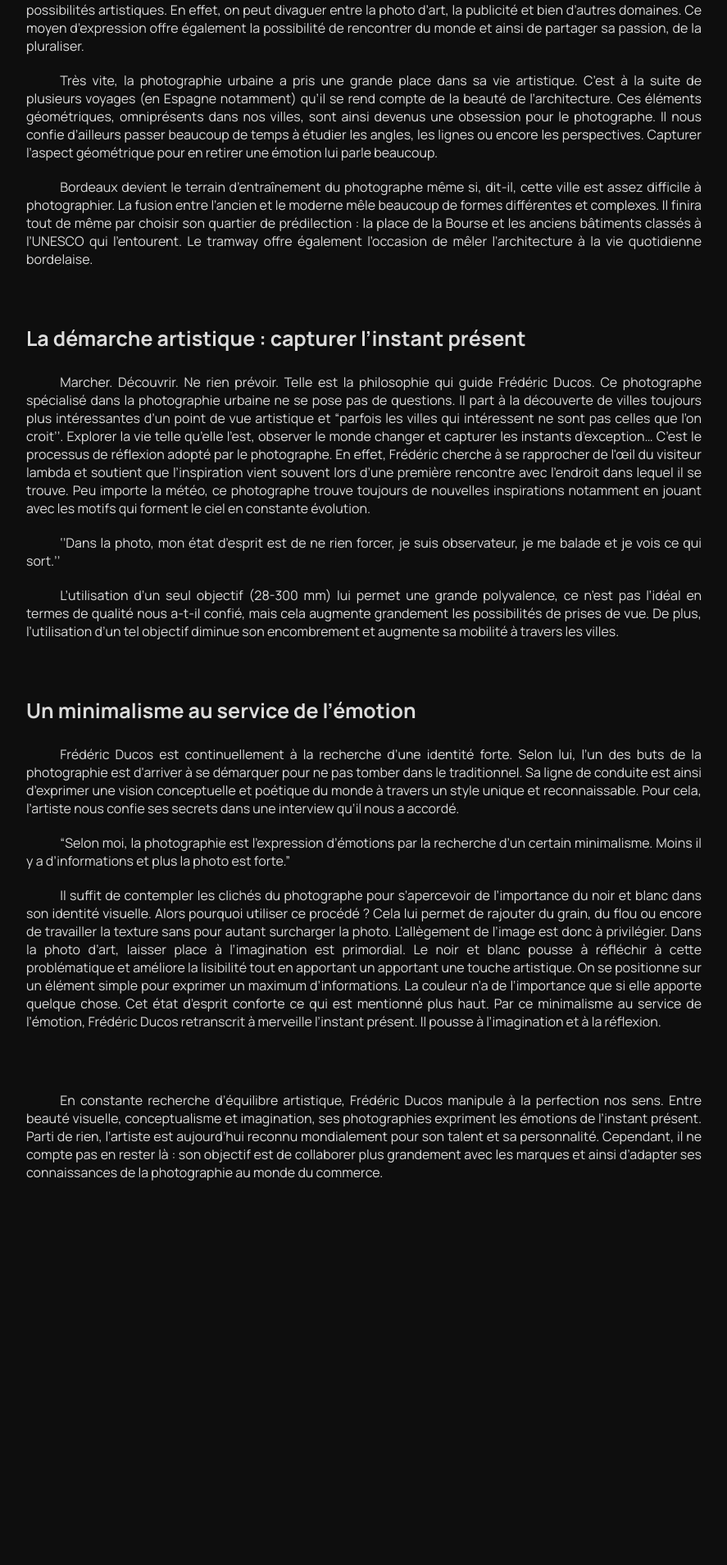
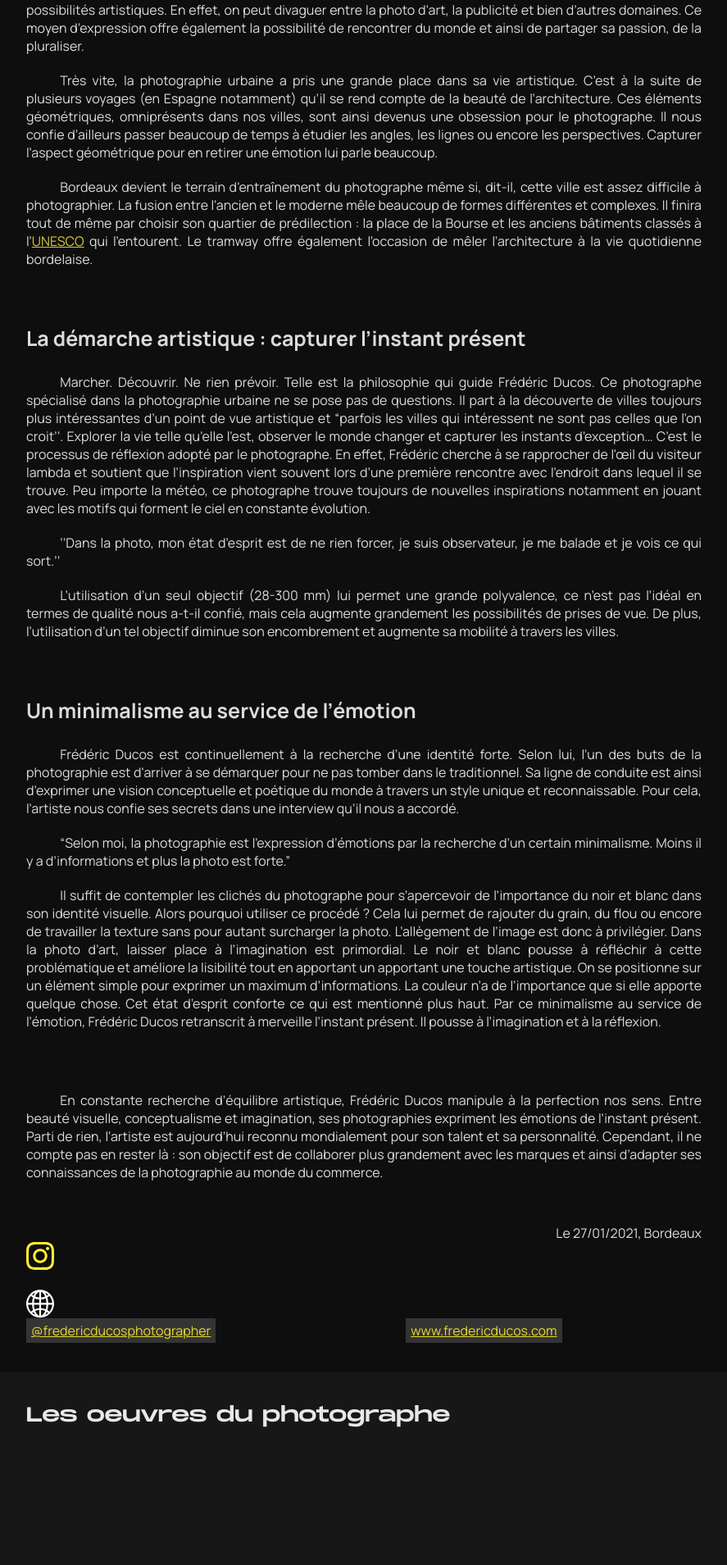
Before and after one commit to najouille/Blog-Art-Grp-2, a PHP site: page /portrait.html in a window 1280 px wide. Shown: the part 1011-2920 px from the top of the page at 82% size, without its empty margins (196-1083 px from the left). Before the commit the page ends 2451 px from the top, so only its background shows below. Run offline with PHP 8.4, Linux system fonts and the light colour scheme.

Commit message:
portrait step 3

```diff
--- a/front/assets/portrait.css
+++ b/front/assets/portrait.css
@@ -134,3 +134,67 @@ h3 {
     padding-top: 48px;
     padding-bottom: 25px;
 }
+.introduction a {
+    color: #FFEE32;
+}
+.article a {
+    color: #FFEE32;
+}
+h6 {
+    font-family: Manrope;
+    font-size: 16px;
+    font-style: normal;
+    font-weight: 400;
+    text-align: right;
+    color: white;
+    opacity: 85%;
+    padding-left: 228px;
+    padding-right: 228px;
+    padding-top: 32px;
+}
+.link {
+    display: flex;
+    flex-direction: column;
+}
+#insta {
+    padding-left: 228px;
+    padding-bottom: 20px;
+}
+#internet {
+    padding-left: 228px;
+}
+.links {
+    color: white;
+    opacity: 90%;
+    text-align: left;
+    font-family: Manrope;
+    font-size: 16px;
+    font-style: normal;
+    font-weight: 400;
+    background-color: #393939;
+    border-radius: px;
+    padding-left: 6px;
+    padding-right: 6px;
+    padding-top: 4px;
+    padding-bottom: 4px;
+    margin-left: 228px;
+}
+.galerie {
+    height: 540px;
+    width: 100%;
+    background-color: #171717;
+    margin-top: 40px;
+}
+h4{
+    color: white;
+    opacity: 90%;
+    font-family: Monument Extended;
+    font-size: 25px;
+    font-style: normal;
+    font-weight: 400;
+    text-align: left;
+    padding-left: 228px;
+    padding-top: 38px;
+    padding-bottom: 52px;
+
+}
--- a/portrait.html
+++ b/portrait.html
@@ -19,7 +19,7 @@
 <body>
     <section class="introduction">
         <h1>FRÉDERIC DUCOS</h1>
-        <p id="intro">En 2014, Frédéric Ducos a choisi de quitter le milieu du vin pour rejoindre celui de la photographie. Une reconversion, on peut le dire, réussie ! En effet, quelques années plus tard, il remporte le Umbra International Photography Awards, un concours de renommée mondiale. Pourtant, à première vue, le pari était risqué. N’ayant jamais touché à un appareil, Frédéric a pris ses premiers cours de photographie sur la place de la Bourse à Bordeaux. Ce fut un réel déclic qui lui a donné envie de se lancer pleinement dans le domaine. Un an et demi après, il s’installe en tant qu’artiste-photographe. Aujourd’hui, âgé de 44 ans, il vit de sa passion. </p>
+        <p id="intro">En 2014, <a href="https://www.fredericducos.com/" target="_blank">Frédéric Ducos</a> a choisi de quitter le milieu du vin pour rejoindre celui de la photographie. Une reconversion, on peut le dire, réussie ! En effet, quelques années plus tard, il remporte le <a href="https://www.umbrawards.com/" target="_blank">Umbra International Photography Awards</a>, un concours de renommée mondiale. Pourtant, à première vue, le pari était risqué. N’ayant jamais touché à un appareil, Frédéric a pris ses premiers cours de photographie sur la place de la Bourse à Bordeaux. Ce fut un réel déclic qui lui a donné envie de se lancer pleinement dans le domaine. Un an et demi après, il s’installe en tant qu’artiste-photographe. Aujourd’hui, âgé de 44 ans, il vit de sa passion. </p>
     <div class="tags">
         <h5>architecture</h5>
         <h5>photographie</h5>
@@ -43,7 +43,7 @@
         <h3>Le désir de créer et de partager</h3>
         <p>Les périodes creuses de la vie ont parfois leurs avantages. Celle de Frédéric Ducos lui aura permis de se rendre compte d’une chose : l’importance de créer. C’est un véritable tremplin de motivation qui va le pousser à se lancer dans la photographie à plein temps. Un milieu qu’il nous décrit comme emprunt de diversité et de possibilités artistiques. En effet, on peut divaguer entre la photo d’art, la publicité et bien d’autres domaines. Ce moyen d’expression offre également la possibilité de rencontrer du monde et ainsi de partager sa passion, de la pluraliser. </p>
         <p>Très vite, la photographie urbaine a pris une grande place dans sa vie artistique. C’est à la suite de plusieurs voyages (en Espagne notamment) qu’il se rend compte de la beauté de l’architecture. Ces éléments géométriques, omniprésents dans nos villes, sont ainsi devenus une obsession pour le photographe. Il nous confie d’ailleurs passer beaucoup de temps à étudier les angles, les lignes ou encore les perspectives. Capturer l’aspect géométrique pour en retirer une émotion lui parle beaucoup.  </p>
-        <p>Bordeaux devient le terrain d’entraînement du photographe même si, dit-il, cette ville est assez difficile à photographier. La fusion entre l’ancien et le moderne mêle beaucoup de formes différentes et complexes. Il finira tout de même par choisir son quartier de prédilection : la place de la Bourse et les anciens bâtiments classés à l’UNESCO qui l’entourent. Le tramway offre également l’occasion de mêler l’architecture à la vie quotidienne bordelaise.</p>
+        <p>Bordeaux devient le terrain d’entraînement du photographe même si, dit-il, cette ville est assez difficile à photographier. La fusion entre l’ancien et le moderne mêle beaucoup de formes différentes et complexes. Il finira tout de même par choisir son quartier de prédilection : la place de la Bourse et les anciens bâtiments classés à l’<a href="https://whc.unesco.org/fr/list/1256/" target="blank">UNESCO</a> qui l’entourent. Le tramway offre également l’occasion de mêler l’architecture à la vie quotidienne bordelaise.</p>
         <h3>La démarche artistique : capturer l’instant présent </h3>
         <p>Marcher. Découvrir. Ne rien prévoir. Telle est la philosophie qui guide Frédéric Ducos. Ce photographe spécialisé dans la photographie urbaine ne se pose pas de questions. Il part à la découverte de villes toujours plus intéressantes d’un point de vue artistique et “parfois les villes qui intéressent ne sont pas celles que l’on croit’’. Explorer la vie telle qu’elle l’est, observer le monde changer et capturer les instants d’exception… C’est le processus de réflexion adopté par le photographe. En effet, Frédéric cherche à se rapprocher de l'œil du visiteur lambda et soutient que l’inspiration vient souvent lors d’une première rencontre avec l’endroit dans lequel il se trouve. Peu importe la météo, ce photographe trouve toujours de nouvelles inspirations notamment en jouant avec les motifs qui forment le ciel en constante évolution. </p>
         <p>‘’Dans la photo, mon état d’esprit est de ne rien forcer, je suis observateur, je me balade et je vois ce qui sort.’’ </p>
@@ -56,6 +56,16 @@
         <br>
         <br>
         <br>
-            <p>En constante recherche d’équilibre artistique, Frédéric Ducos manipule à la perfection nos sens. Entre beauté visuelle, conceptualisme et imagination, ses photographies expriment les émotions de l’instant présent. Parti de rien, l’artiste est aujourd’hui reconnu mondialement pour son talent et sa personnalité. Cependant, il ne compte pas en rester là : son objectif est de collaborer plus grandement avec les marques et ainsi d’adapter ses connaissances de la photographie au monde du commerce.</p>
+        <p>En constante recherche d’équilibre artistique, Frédéric Ducos manipule à la perfection nos sens. Entre beauté visuelle, conceptualisme et imagination, ses photographies expriment les émotions de l’instant présent. Parti de rien, l’artiste est aujourd’hui reconnu mondialement pour son talent et sa personnalité. Cependant, il ne compte pas en rester là : son objectif est de collaborer plus grandement avec les marques et ainsi d’adapter ses connaissances de la photographie au monde du commerce.</p>
+        <h6>Le 27/01/2021, Bordeaux</h6>
+        <div class="link">
+            <a href="https://www.instagram.com/fredericducosphotographer/" target="blank"><img src="./front/assets/image/insta.svg" alt="instagram" width="34" id="insta"/></a>
+            <a href="https://www.fredericducos.com/" target="blank"><img src="./front/assets/image/internet.svg" alt="website" width="34" id="internet"/></a>
+        </div>
+        <a href="" id="instagram" class="links">@fredericducosphotographer</a>
+        <a href="" id="website" class="links">www.fredericducos.com</a>
     </section>
+    <div class="galerie">
+        <h4>Les oeuvres du photographe</h4>
+    </div>
 </body>
```
Also changed, not shown: front/assets/image/insta.svg (added), front/assets/image/internet.svg (added).
